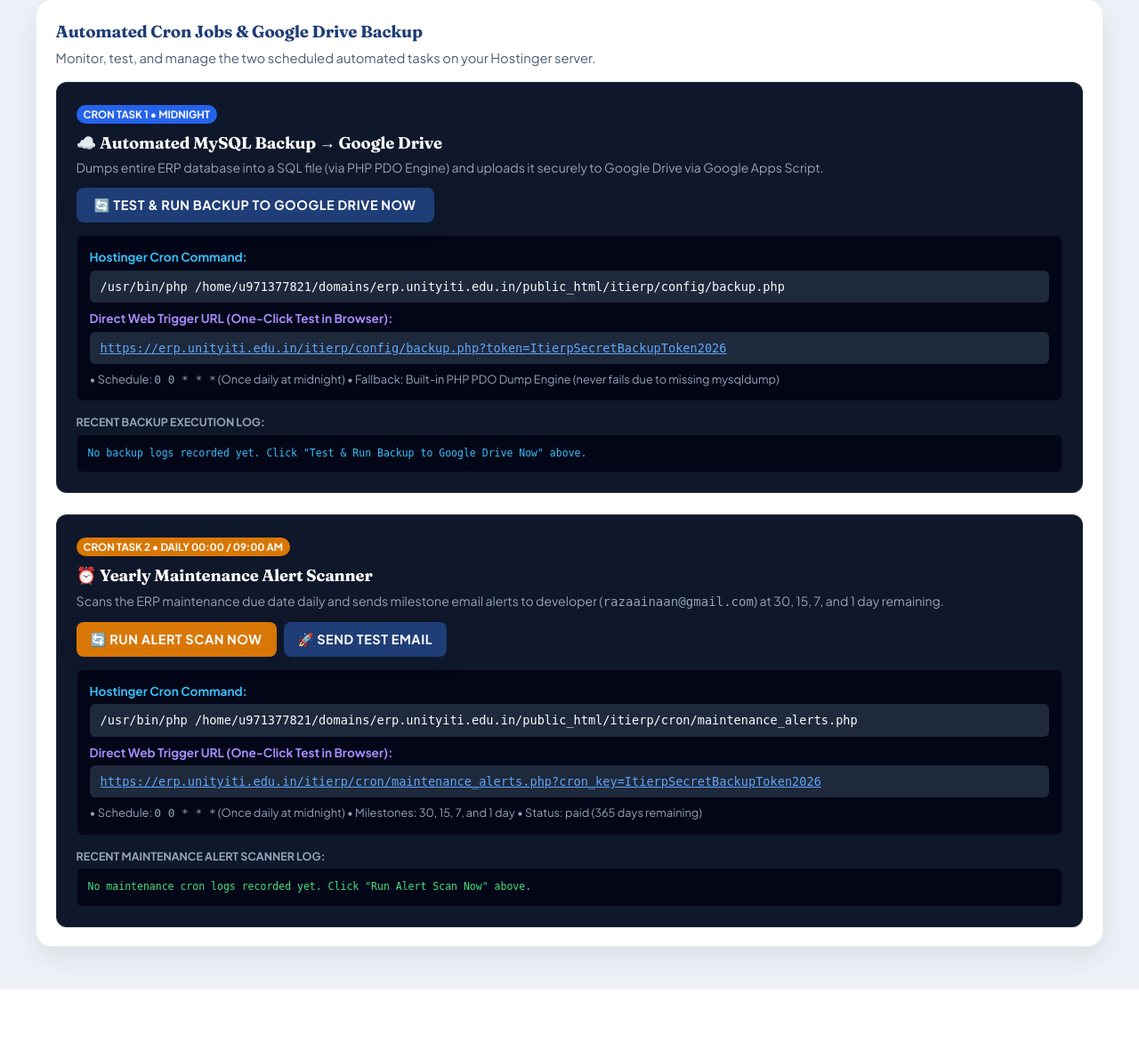
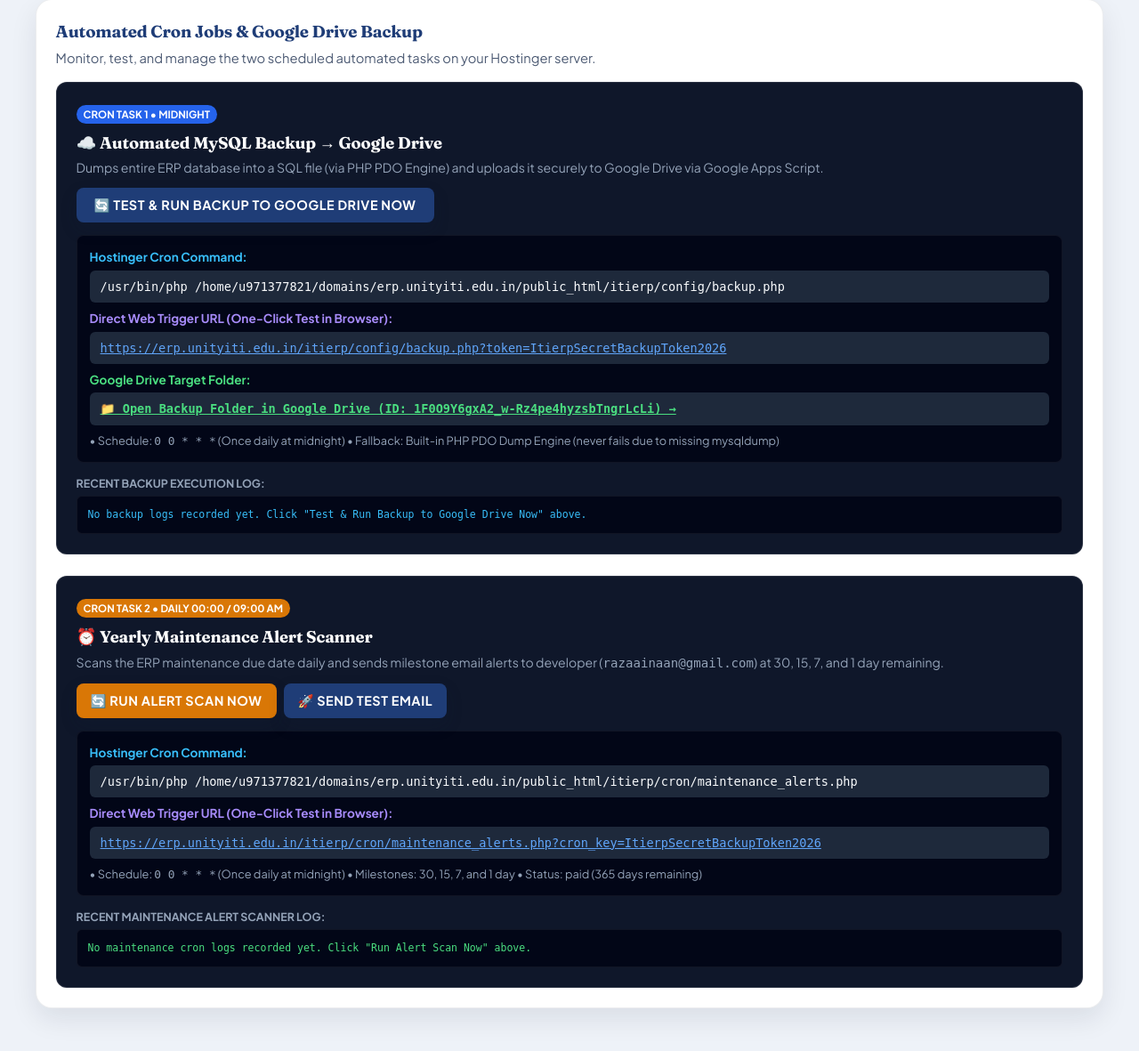
Before and after one commit to ainaanraza/schoolerp, a PHP site: page /school-erp/developer/maintenance.php in a window 1280 px wide, after a click on "CRON JOBS & GOOGLE DRIVE". Shown: the part 748-1929 px from the top of the page at 89% size. Before the commit the page ends 1860 px from the top, so only its background shows below. Run offline with PHP 8.4, Linux system fonts and the light colour scheme; the visitor is signed in with stand-in values (Sample User, id 1); data comes from the database, SQL or seed files in the repository; data that the repository does not hold is empty.

Commit message:
Set target Google Drive backup folder to 1F0O9Y6gxA2_w-Rz4pe4hyzsbTngrLcLi

```diff
--- a/config/backup.php
+++ b/config/backup.php
@@ -152,8 +152,7 @@ backup_log("SQL Dump generated successfully via {$dumpMethod} (Size: {$fileSizeF
 // 3. Send to Google Drive via cURL
 backup_log("Uploading archive to Google Drive Web App...");
 $fileData = base64_encode(file_get_contents($backupFile));
-
-$googleDriveFolderId = getenv('GOOGLE_DRIVE_FOLDER_ID') ?: ''; // Optional specific Google Drive Folder ID
+$googleDriveFolderId = getenv('GOOGLE_DRIVE_FOLDER_ID') ?: '1F0O9Y6gxA2_w-Rz4pe4hyzsbTngrLcLi'; // Target Google Drive Folder ID
 
 $ch = curl_init();
 curl_setopt($ch, CURLOPT_URL, $webAppUrl);
@@ -163,6 +162,8 @@ curl_setopt($ch, CURLOPT_POSTFIELDS, http_build_query([
     'filename' => basename($backupFile),
     'token' => $secretToken,
     'folder_id' => $googleDriveFolderId,
+    'folderId' => $googleDriveFolderId,
+    'folder' => $googleDriveFolderId,
     'folder_name' => 'Unity ITI ERP Backups',
 ]));
 curl_setopt($ch, CURLOPT_RETURNTRANSFER, true);
--- a/developer/maintenance.php
+++ b/developer/maintenance.php
@@ -1204,6 +1204,14 @@ try {
                                 </a>
                             </div>
                         </div>
+                        <div style="color: #cbd5e1; margin-bottom: 8px;">
+                            <strong style="color: #4ade80;">Google Drive Target Folder:</strong>
+                            <div style="background: #1e293b; padding: 8px 12px; border-radius: 6px; font-family: monospace; color: #f8fafc; margin-top: 4px; word-break: break-all;">
+                                <a href="https://drive.google.com/drive/folders/1F0O9Y6gxA2_w-Rz4pe4hyzsbTngrLcLi" target="_blank" style="color: #4ade80; text-decoration: underline; font-weight: 700;">
+                                    📁 Open Backup Folder in Google Drive (ID: 1F0O9Y6gxA2_w-Rz4pe4hyzsbTngrLcLi) &rarr;
+                                </a>
+                            </div>
+                        </div>
                         <div style="color: #94a3b8; font-size: 0.8rem; margin-top: 6px;">
                             &bull; Schedule: <code>0 0 * * *</code> (Once daily at midnight) &bull; Fallback: Built-in PHP PDO Dump Engine (never fails due to missing mysqldump)
                         </div>
```
Also changed, not shown: 1 other file.
